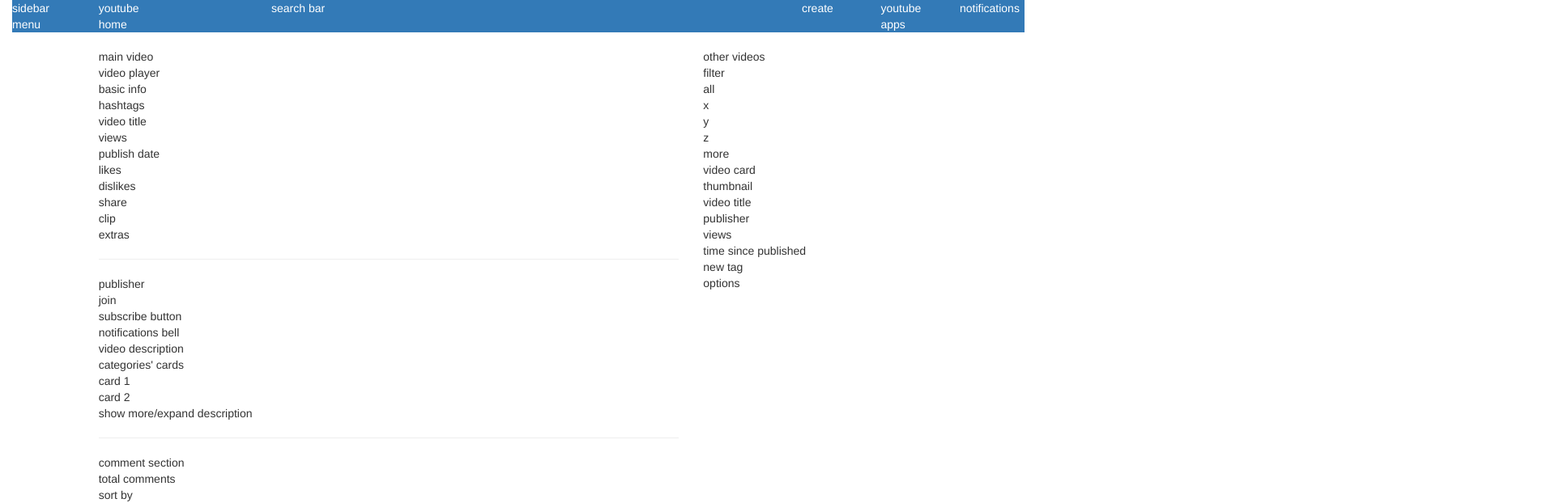
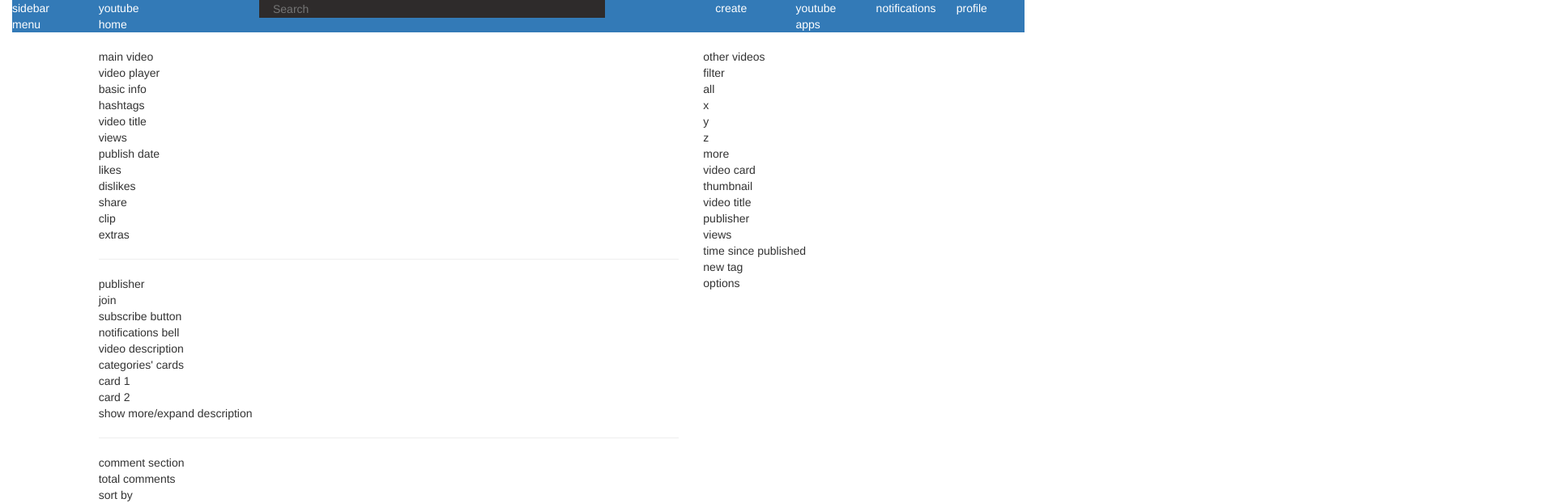
Before and after one commit to Danie12345/fakeyoutube, an Angular app in the folder fakeyoutube/: page / in a window 1280 px wide. Shown: the top 622 px of the page at 81% size, 1920 px wide, since content can reach past the window. Built offline with nearby package versions, Linux system fonts and the light colour scheme.

Commit message:
Fixed weird grid failure at the navbar.
Fixed navbar grid and started to make search box better.

```diff
--- a/fakeyoutube/src/app/basecomponent/navbar/navbar.component.css
+++ b/fakeyoutube/src/app/basecomponent/navbar/navbar.component.css
@@ -1,5 +1,12 @@
-.creator {
-    color: green;
-    border: red 2px;
-    background-color: red;
+.searchbar {
+    background-color: rgb(46, 43, 43);
+    border-radius: .01%;
+    border-color: gray;
+    border-width: 2px;
+    color: gray;
 }
+
+#searchbar {
+    border: 0;
+    outline: 0;
+}
--- a/fakeyoutube/src/app/basecomponent/navbar/navbar.component.html
+++ b/fakeyoutube/src/app/basecomponent/navbar/navbar.component.html
@@ -1,4 +1,4 @@
-<div class="bg bg-primary">
+<div class="bg bg-primary align-baseline">
     <div class="row">
         <div class="col-sm-1">
             <div>sidebar menu</div>
@@ -10,32 +10,30 @@
 
         <div class="col-sm-1"></div>
 
-        <div class="col-sm-4">
-            <div>search bar</div>
+        <div class="col-sm-4 searchbar">
+            <form action="">
+                <input type="text" placeholder="Search" id="searchbar" class="searchbar">
+            </form>
         </div>
 
-        <div class="col-sm-2"></div>
+        <div class="col-sm-1"></div>
 
+        <div class="col-sm-4">
             <div class="col-sm-3">
-            <div class="container">
-                <div class="row">
-                    <div class="col-sm-1">
                 <div>create</div>
             </div>
 
-                    <div class="col-sm-1">
+            <div class="col-sm-3">
                 <div>youtube apps</div>
             </div>
 
-                    <div class="col-sm-1">
+            <div class="col-sm-3">
                 <div>notifications</div>
             </div>
 
-                    <div class="col-sm-1">
+            <div class="col-sm-3">
                 <div>profile</div>
             </div>
         </div>
     </div>
 </div>
-    </div>
-</div>
```
Lines whose indentation alone changed are shown as unchanged.
